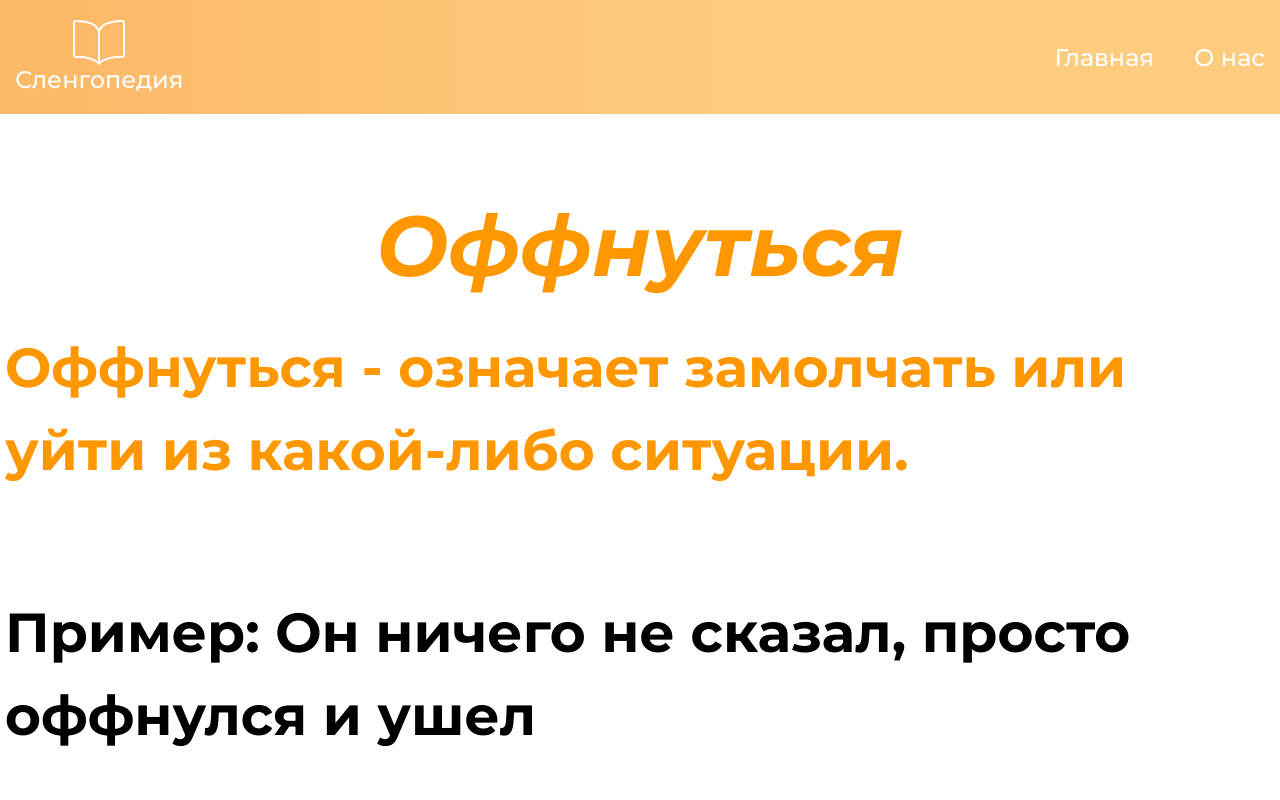
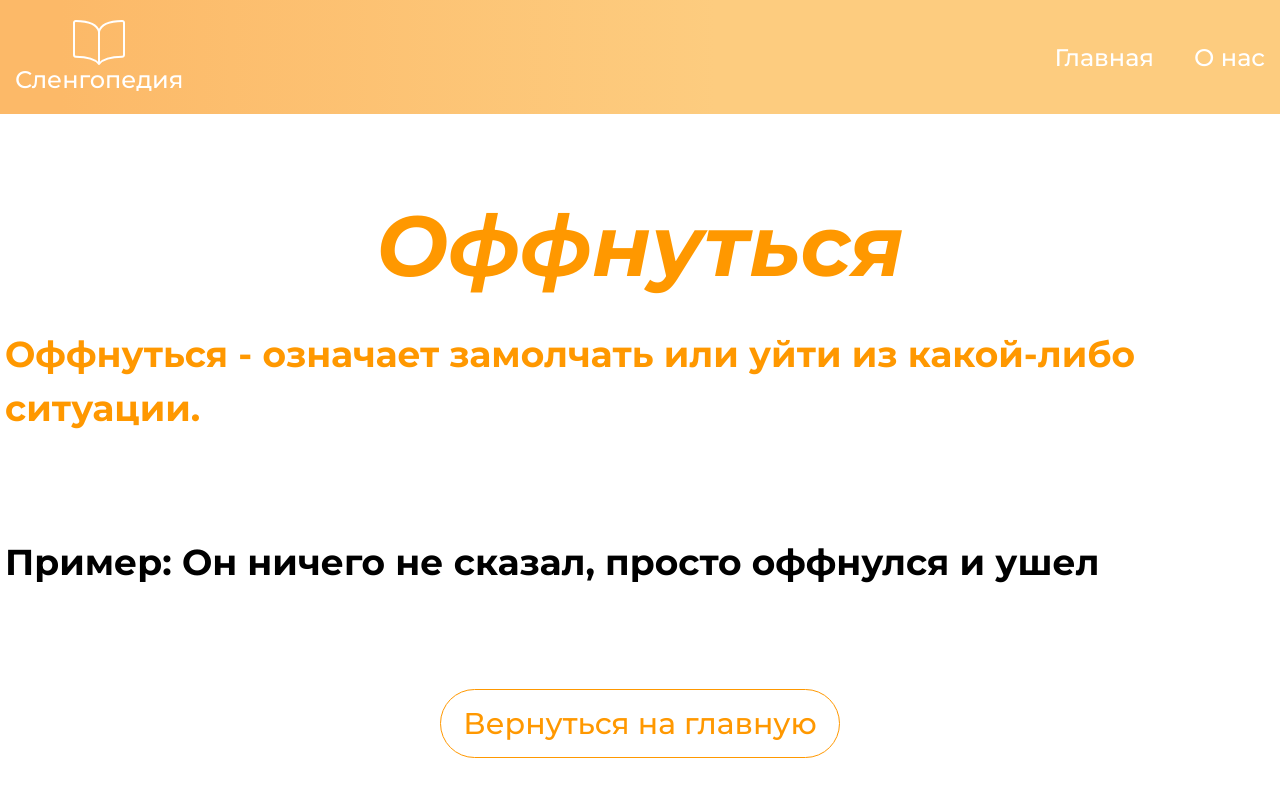
Before and after one commit to TkTnX/Slengopediya, a React (Create React App) app: page /word/01d5cabc-e0c5-42da-853d-7f167b16db36 in a window 1280 px wide. Shown: the top 800 px of the page. Built offline with nearby package versions, Linux system fonts and the light colour scheme.

Commit message:
Правки

```diff
--- a/public/index.html
+++ b/public/index.html
@@ -2,11 +2,11 @@
 <html lang="en">
   <head>
     <meta charset="utf-8" />
-    <link rel="icon" href="./favicon.ico" />
+    <link rel="icon" href="./logoW.svg" />
     <meta name="viewport" content="width=device-width, initial-scale=1" />
     <meta name="theme-color" content="#000000" />
     <meta name="description" content="Сайт-словарь" />
-    <link rel="apple-touch-icon" href="./favicon.ico" />
+    <link rel="apple-touch-icon" href="./logoW.svg" />
     <title>Сленгопедия | Словарь современного сленга!</title>
   </head>
   <body>
--- a/src/pages/word/style.css
+++ b/src/pages/word/style.css
@@ -15,7 +15,7 @@
   padding-bottom: 30px;
 }
 .slovo__desc {
-  font-size: clamp(1.25rem, 0.455rem + 3.98vw, 3.438rem);
+  font-size: clamp(1.75rem, 1.568rem + 0.91vw, 2.25rem);
   font-weight: 700;
   line-height: 1.5;
   text-align: left;
@@ -50,7 +50,7 @@
 }
 
 .slovo__example {
-  font-size: clamp(1.25rem, 0.455rem + 3.98vw, 3.438rem);
+  font-size: clamp(1.75rem, 1.568rem + 0.91vw, 2.25rem);
   line-height: 1.5;
   font-weight: 700;
   color: #000;
```
Also changed, not shown: public/logoW.svg (added), 1 other file (tests, documents, lock files or other folders).
